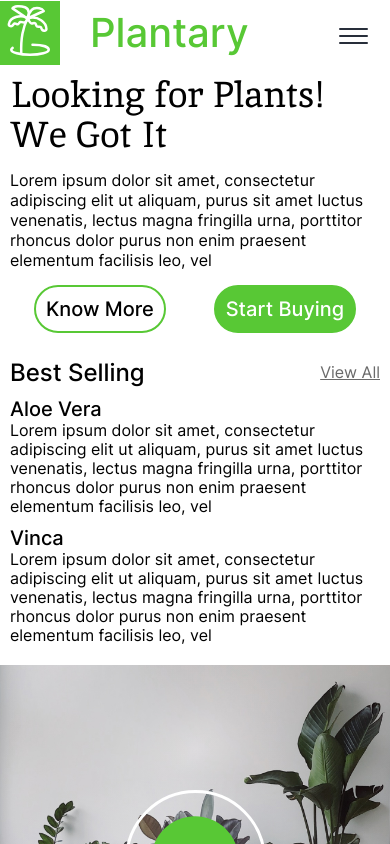
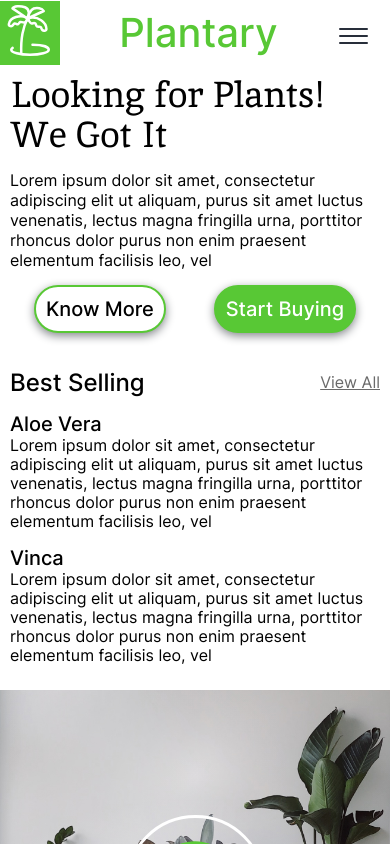
Before and after one commit to davidade7/plantary, a plain HTML site: page index.html in a window 390 px wide. Drawn offline with Linux system fonts and the light colour scheme.

Commit message:
fix: fixing some styles on mobile view

```diff
--- a/style.scss
+++ b/style.scss
@@ -303,7 +303,6 @@ main {
       overflow-x: hidden;
       header {
         @include positionning(flex, start, center);
-        // border-bottom: 1px solid $secondary-color;
         position: relative;
         height: 65px;
         .logo {
@@ -311,7 +310,8 @@ main {
         }
         .title {
           @include font('Inter', normal, 500, 40px, 48px, $main-color);
-          margin-left: 30px;
+          margin: auto;
+          padding-right: 53px;
         }
         #menu-toggle {
           position: absolute;
@@ -342,6 +342,12 @@ main {
                 }
                 ul {
                   transform: none;
+                  li {
+                    user-select: all;
+                    &:hover {
+                      cursor: pointer;
+                    }
+                  }
                 }
               }
             }
@@ -387,12 +393,10 @@ main {
               margin: 8px;
               transition-delay: 2s;
               @include font('Inter', normal, 500, 20px, 24px, black);
-              &:hover {
-                opacity:0.6;
-              }
             }
             .active {
-              border-left: 4px solid $main-color
+              border-left: 4px solid $main-color;
+              background: linear-gradient(90deg, $background-color, white) ;
             }
           }
         }
@@ -412,7 +416,7 @@ main {
         }
         .buttons {
           @include positionning(flex, space-around, center);
-          padding-bottom: 25px;
+          padding-bottom: 35px;
           button {
             @include font('Inter', normal, 500, 20px, 24px, black);
             padding: 10px;
@@ -420,6 +424,7 @@ main {
             border-radius: 50px;
             background-color: white;
             white-space: nowrap;
+            box-shadow: 0 3px 10px #85888C;
             &:hover {
               cursor: pointer;
             }
@@ -431,7 +436,7 @@ main {
         }
         .articles {
           .header {
-            padding-bottom: 10px;
+            padding-bottom: 15px;
             @include positionning(flex, space-between, center);
             .subtitle {
               @include font('Inter', normal, 500, 24px, 29px, black);
@@ -445,7 +450,7 @@ main {
             }
           }
           article {
-            padding-bottom: 10px;
+            padding-bottom: 15px;
             h3 {
               @include font('Inter', normal, 500, 20px, 24px, black);
             }
@@ -483,7 +488,7 @@ main {
         background-color: $secondary-color;
         padding: 10px 0;
         @include positionning(flex, center, center);
-        gap: 15px;
+        gap: 25px;
         &:hover {
           cursor: pointer;
         }
```
Also changed, not shown: style.css, 1 other file.
